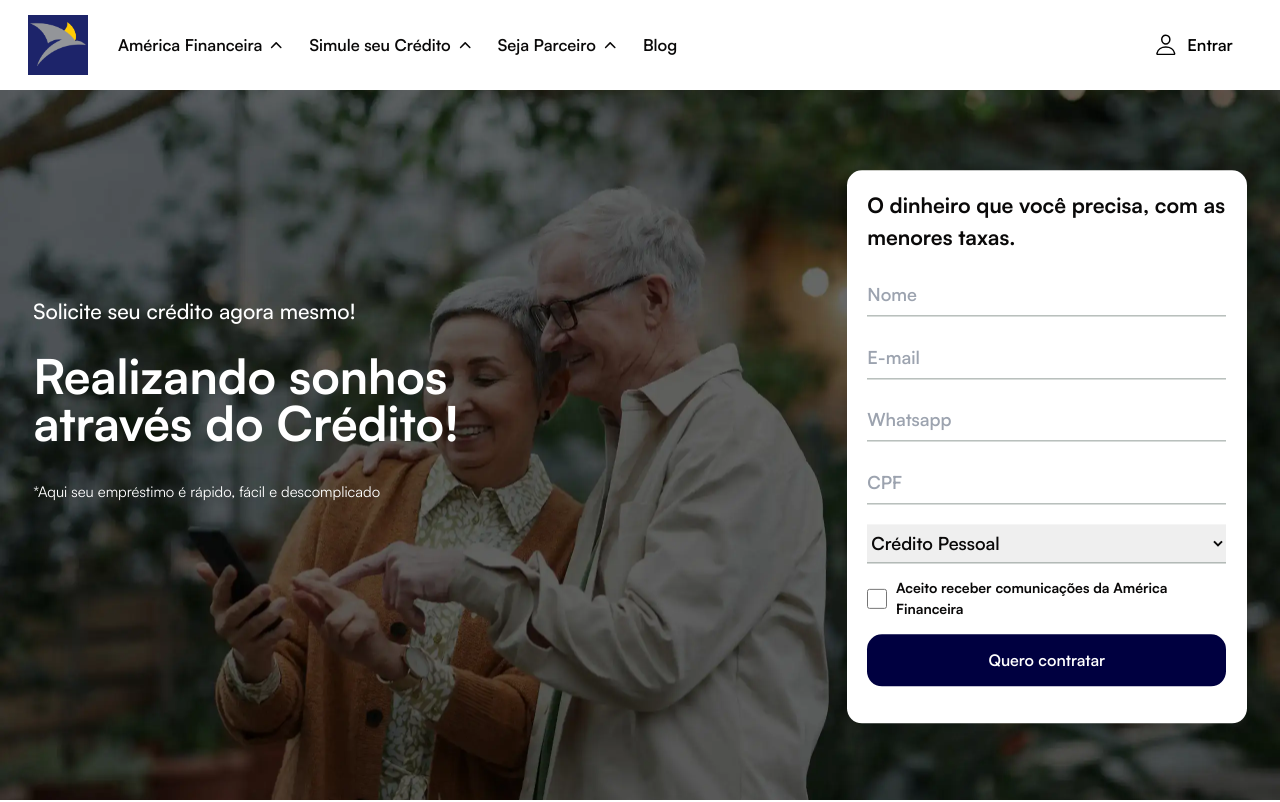
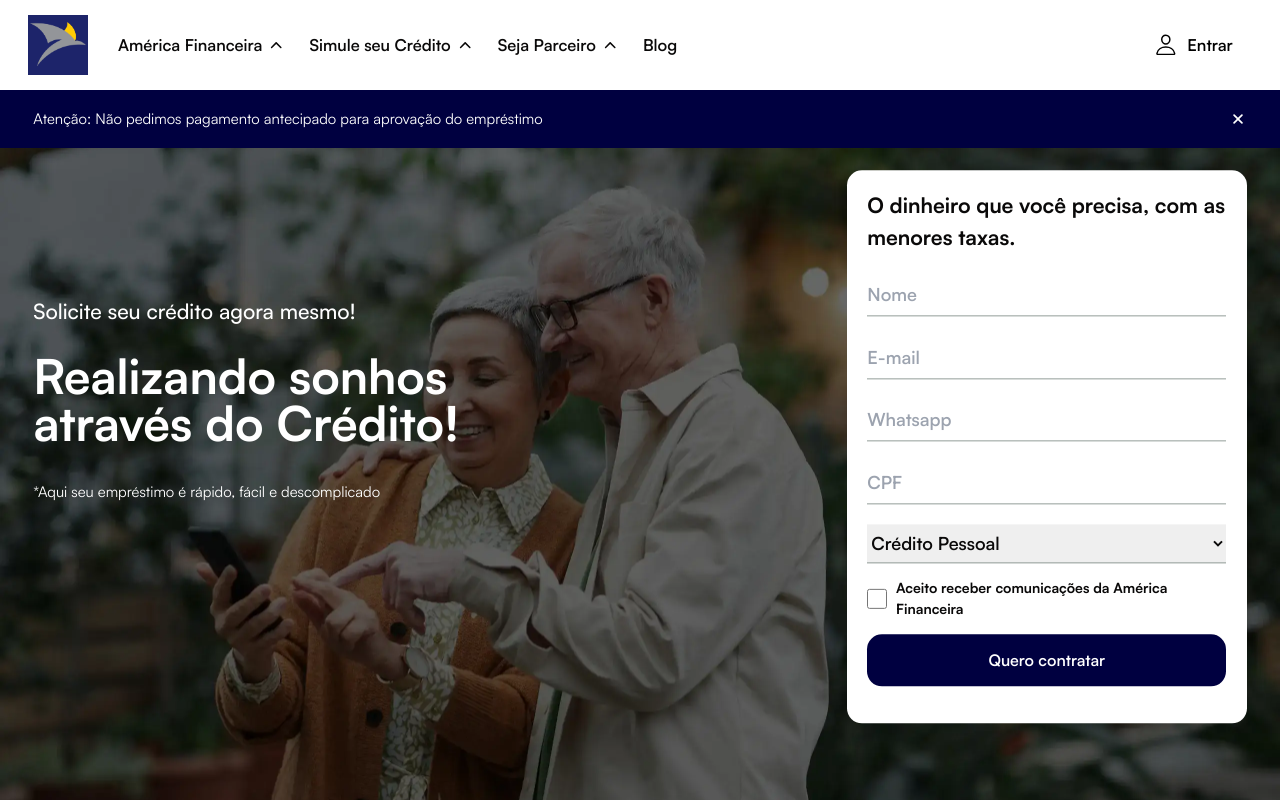
Before and after one commit to devpdro/america-financeira, a Next.js app: page / in a window 1280 px wide. Shown: the top 802 px of the page. Built offline with nearby package versions, Linux system fonts and the light colour scheme.

Commit message:
feat: adding cookies

```diff
--- a/package.json
+++ b/package.json
@@ -29,7 +29,9 @@
     "formik": "^2.4.6",
     "jotai": "^2.9.1",
     "jotai-optics": "^0.4.0",
+    "js-cookie": "^3.0.5",
     "next": "^14.2.5",
+    "next-cookies": "^2.0.3",
     "next-images": "^1.8.5",
     "optics-ts": "^2.4.1",
     "react": "^18.3.1",
@@ -46,6 +48,7 @@
   },
   "devDependencies": {
     "@testing-library/jest-dom": "^6.4.8",
+    "@types/js-cookie": "^3.0.6",
     "@types/node": "^20.14.13",
     "@types/react": "^18.3.3",
     "@types/react-dom": "^18.3.0",
--- /dev/null
+++ b/src/infra/storage/cookie-manager.tsx
@@ -0,0 +1,32 @@
+import Cookie from 'js-cookie'
+
+type CookieProps = {
+  expires?: number | Date
+  path?: string
+  domain?: string
+  secure?: boolean
+  sameSite?: 'Strict' | 'Lax' | 'None'
+}
+
+export const setCookie = (name: string, value: string, options?: CookieProps) => {
+  const cookieOptions = {
+    ...options,
+    secure: process.env.NODE_ENV === 'production',
+    sameSite: 'strict' as 'Strict' | 'Lax' | 'None',
+  }
+
+  Cookie.set(name, value, cookieOptions)
+  console.log('Cookie set for:', name)
+}
+
+export const getCookie = (name: string): string | undefined => {
+  return Cookie.get(name)
+}
+
+export const removeCookie = (name: string) => {
+  Cookie.remove(name)
+}
+
+// Esta linha deve ser usada apenas se você está importando funções de outro arquivo
+// e deseja re-exportá-las a partir deste.
+// export * from './cookie-manager';
--- /dev/null
+++ b/src/infra/storage/index.ts
@@ -0,0 +1 @@
+export * from './cookie-manager'
--- /dev/null
+++ b/src/main/providers/cookies-providers.tsx
@@ -0,0 +1,24 @@
+import { createContext, useContext, ReactNode } from 'react'
+import { setCookie, getCookie, removeCookie } from '@/infra/storage'
+
+interface CookieFunctions {
+  setCookie: (name: string, value: string, options?: any) => void
+  getCookie: (name: string) => string | undefined
+  removeCookie: (name: string) => void
+}
+
+interface CookieProviderProps {
+  children: ReactNode
+}
+
+export const CookieContext = createContext<CookieFunctions>({
+  setCookie: () => {},
+  getCookie: () => undefined,
+  removeCookie: () => {},
+})
+
+export const useCookies = () => useContext(CookieContext)
+
+export const CookieProvider = ({ children }: CookieProviderProps) => (
+  <CookieContext.Provider value={{ setCookie, getCookie, removeCookie }}>{children}</CookieContext.Provider>
+)
--- /dev/null
+++ b/src/main/providers/index.ts
@@ -0,0 +1 @@
+export * from './cookies-providers'
--- a/src/pages/_app.tsx
+++ b/src/pages/_app.tsx
@@ -1,7 +1,14 @@
+import type { AppProps } from 'next/app'
+
+import { CookieProvider } from '@/main/providers'
+
 import '@/presentation/styles/global.scss'
 
-import type { AppProps } from 'next/app'
+export default function App({ Component, pageProps }: AppProps) {
 
-export default function App({ Component, pageProps }: AppProps) {
-  return <Component {...pageProps} />
+  return (
+    <CookieProvider>
+      <Component {...pageProps} />
+    </CookieProvider>
+  )
 }
--- a/src/pages/index.tsx
+++ b/src/pages/index.tsx
@@ -1,7 +1,7 @@
 import { Header, Benefits, InfoPanel, Faq } from '@/presentation/components/common'
 import { LoanCarousel } from '@/presentation/components/interactive'
 import { Navbar, Footer } from '@/presentation/components/layout'
-import { LatestPosts } from '@/presentation/components/ui'
+import { LatestPosts, LoanWarning } from '@/presentation/components/ui'
 import { benefitsLoan, faqAboutLoan } from '@/data/ui'
 import { Images } from '@/presentation/assets'
 
@@ -11,6 +11,7 @@ export default function Home() {
   return (
     <>
       <Navbar />
+      <LoanWarning />
       <Header
         title="Solicite seu crédito agora mesmo!"
         subtitle={
--- a/src/presentation/components/ui/index.ts
+++ b/src/presentation/components/ui/index.ts
@@ -2,6 +2,7 @@ export { default as HeaderPolicy } from './header-policy/header-policy'
 export { default as InformationPolicy } from './information-policy/information-policy'
 export { default as LatestPosts } from './latest-posts/latest-posts'
 export { default as LoanBenefits } from './loan-benefits/loan-benefits'
+export { default as LoanWarning } from './loan-warning/loan-warning'
 // export { default as Newsletter } from './newsletter/newsletter'
 export { default as PartnersBenefits } from './partners-benefits/partners-benefits'
 export { default as Team } from './team/team'
--- /dev/null
+++ b/src/presentation/components/ui/loan-warning/loan-warning.module.scss
@@ -0,0 +1,26 @@
+@import '../../../styles/variables.scss';
+@import '../../../styles/mixins.scss';
+
+.container {
+  position: fixed; // Mudado de 'relative' para 'fixed'
+  top: 90px;
+  left: 0; // Garante que o componente se estenda por toda a largura da tela
+  right: 0;
+  background-color: $blue-color;
+  color: $white-color;
+  padding: 0rem 2.075rem 0 2.075rem;
+  z-index: 99999;
+  .box-section {
+    @include container-center(1280px, 0 auto);
+    @include display-flex(center, space-between);
+    .title {
+      font-size: $size-extra-small;
+      font-weight: $weight-light;
+      padding: 1.175rem 0;
+      line-height: 1.275rem;
+    }
+    .icon {
+      font-size: $size-normal;
+    }
+  }
+}
--- /dev/null
+++ b/src/presentation/components/ui/loan-warning/loan-warning.tsx
@@ -0,0 +1,28 @@
+'use client'
+
+import { useState } from 'react'
+
+import { IoClose } from 'react-icons/io5'
+
+import styles from './loan-warning.module.scss'
+
+const LoanWarning = () => {
+  const [isVisible, setIsVisible] = useState(true)
+
+  const handleClose = () => {
+    setIsVisible(false)
+  }
+
+  if (!isVisible) return null
+
+  return (
+    <aside className={styles.container}>
+      <div className={styles['box-section']}>
+        <h1 className={styles.title}>Atenção: Não pedimos pagamento antecipado para aprovação do empréstimo</h1>
+        <IoClose className={styles.icon} onClick={handleClose} />
+      </div>
+    </aside>
+  )
+}
+
+export default LoanWarning
```
Also changed, not shown: 1 other file (tests, documents, lock files or other folders).
